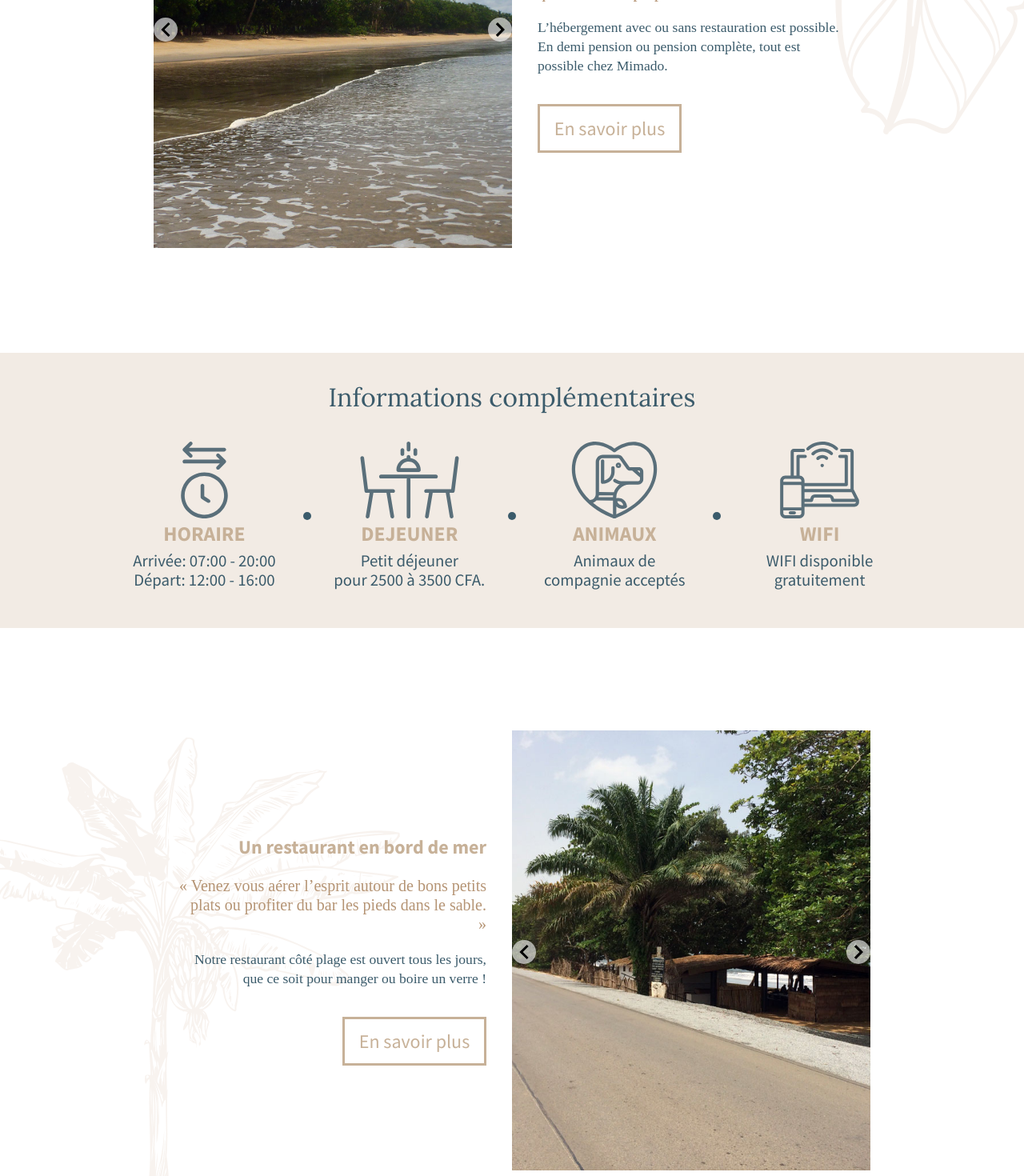
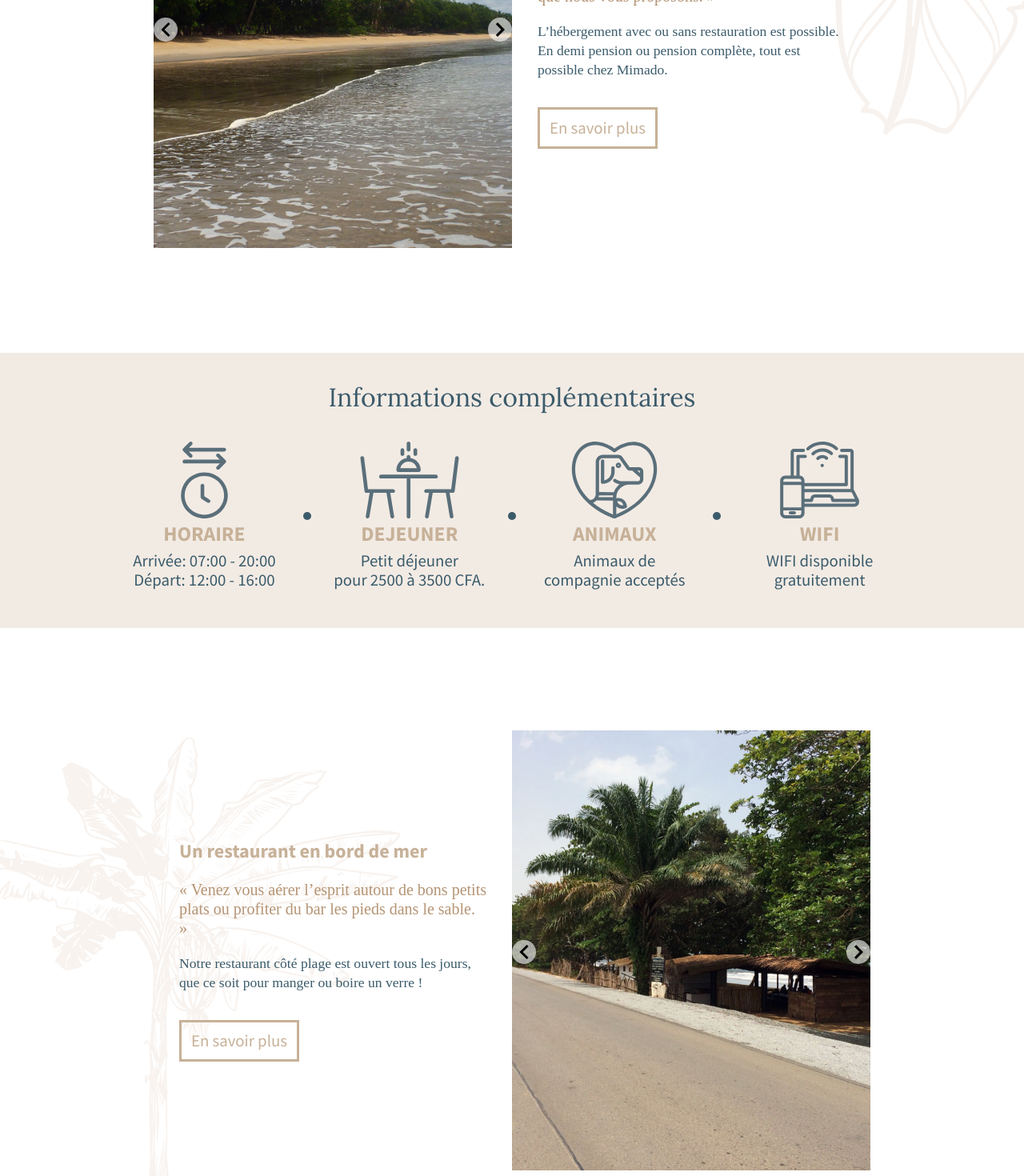
Before and after one commit to MarcChayer/hotel-Mimado, a React app: page / in a window 1280 px wide. Shown: the part 1280-2750 px from the top of the page at 80% size. Built offline with nearby package versions, Linux system fonts and the light colour scheme; a web font is replaced by a local one.

Commit message:
FIX text align on home page paragraphSecondBloc

```diff
--- a/src/components/Home/home.scss
+++ b/src/components/Home/home.scss
@@ -136,9 +136,9 @@
           margin-bottom: 2em;
         }
         .buttonBloc {
-          width: 180px;
+          width: 150px;
           font-family: 'SourceSansPro-Regular';
-          font-size: 1.5rem;
+          font-size: 1.3rem;
           padding: 0.5em;
           color: vars.$secondary-color-dark;
           background-color: transparent;
@@ -238,26 +238,23 @@
           font-size: 1.5rem;
           color: vars.$secondary-color-dark;
           margin-bottom: 1em;
-          text-align: right;
         }
         .secondTextBloc2 {
           font-family: 'SourceSansPro-LightItalic';
           font-size: 1.25rem;
           color: vars.$secondary-color-more-dark;
           margin-bottom: 1em;
-          text-align: right;
         }
         .lastTextBloc {
           font-family: 'SourceSansPro-Light';
           font-size: 1.1rem;
           color: vars.$primary-color;
           margin-bottom: 2em;
-          text-align: right;
         }
         .buttonBloc {
-          width: 180px;
+          width: 150px;
           font-family: 'SourceSansPro-Regular';
-          font-size: 1.5rem;
+          font-size: 1.3rem;
           padding: 0.5em;
           color: vars.$secondary-color-dark;
           background-color: transparent;
@@ -269,8 +266,7 @@
           }
         }
         a {
-          width: 180px;
-          align-self: flex-end;
+          align-self: flex-start;
         }
       }
     }
```
